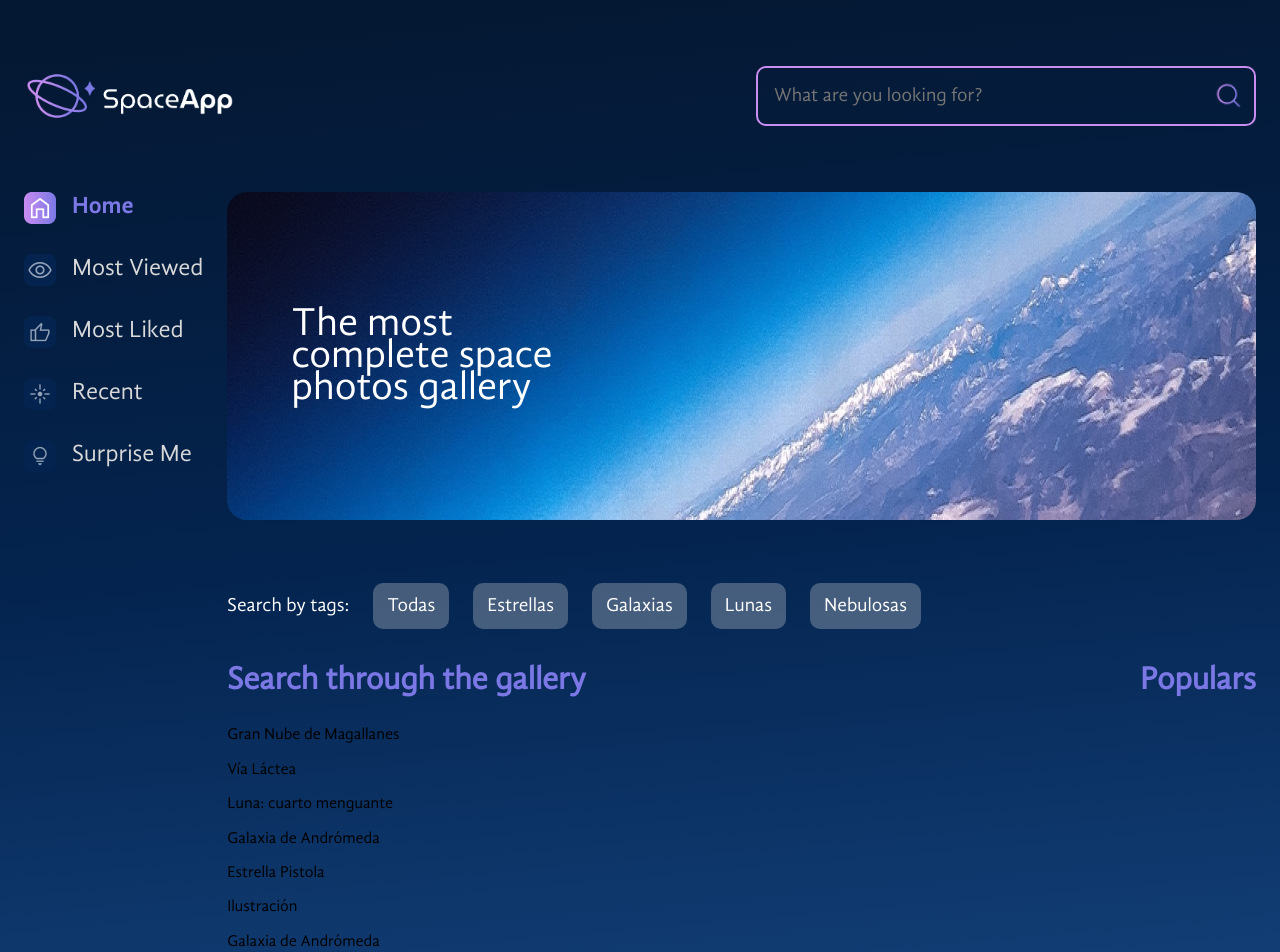
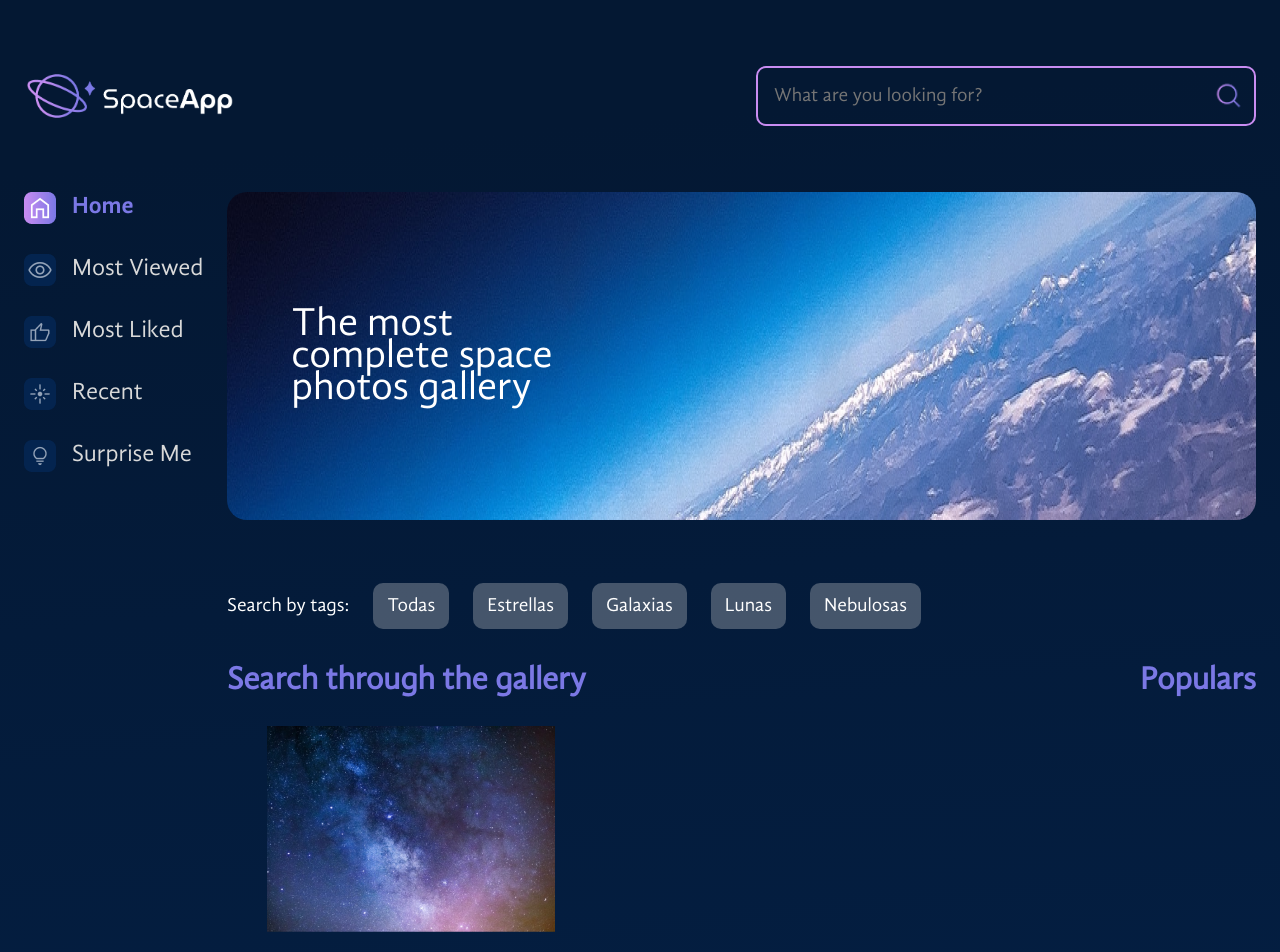
Before and after one commit to AbrahamOliden/react-space, a React (Vite) app: page / in a window 1280 px wide. Shown: the top 952 px of the page. Built offline with nearby package versions, Linux system fonts and the light colour scheme.

Commit message:
import Card component

```diff
--- a/src/components/Gallery/index.jsx
+++ b/src/components/Gallery/index.jsx
@@ -2,6 +2,9 @@ import styled from "styled-components";
 import Tag from "./Tags";
 import Title from "../Title";
 import Populars from "./Populars";
+import Card from "./Card";
+import fav from '/iconos/favorito.png';
+import expand from "/iconos/expandir.png";
 
 const GalleryContainer = styled.div`
     display: flex;
@@ -20,7 +23,7 @@ function Gallery({ images }) {
                 <MainGallery>
                     <Title>Search through the gallery</Title>
                     {images.map( image => {
-                        return <p key={image.id} >{image.titulo}</p>
+                        return <Card data={image} fav={fav} expand={expand}></Card>
                     })}
                 </MainGallery>
 
```
